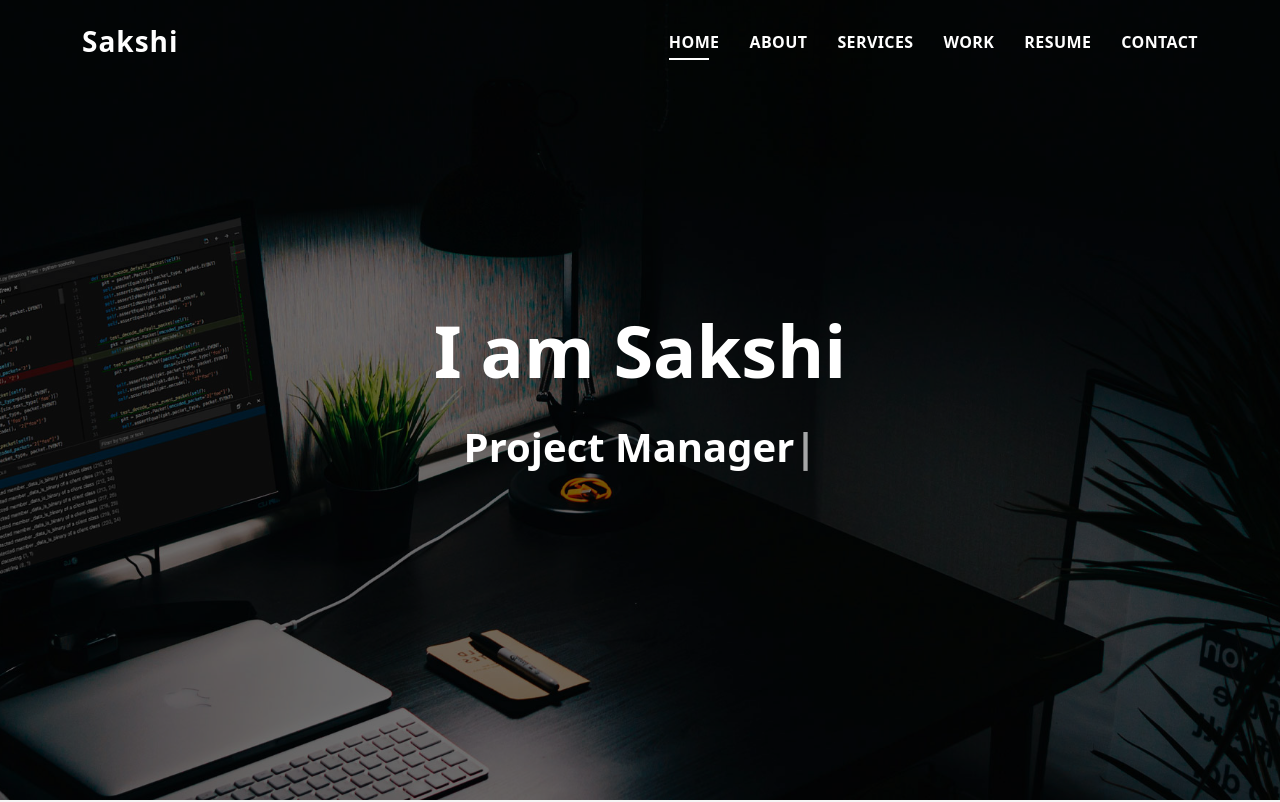
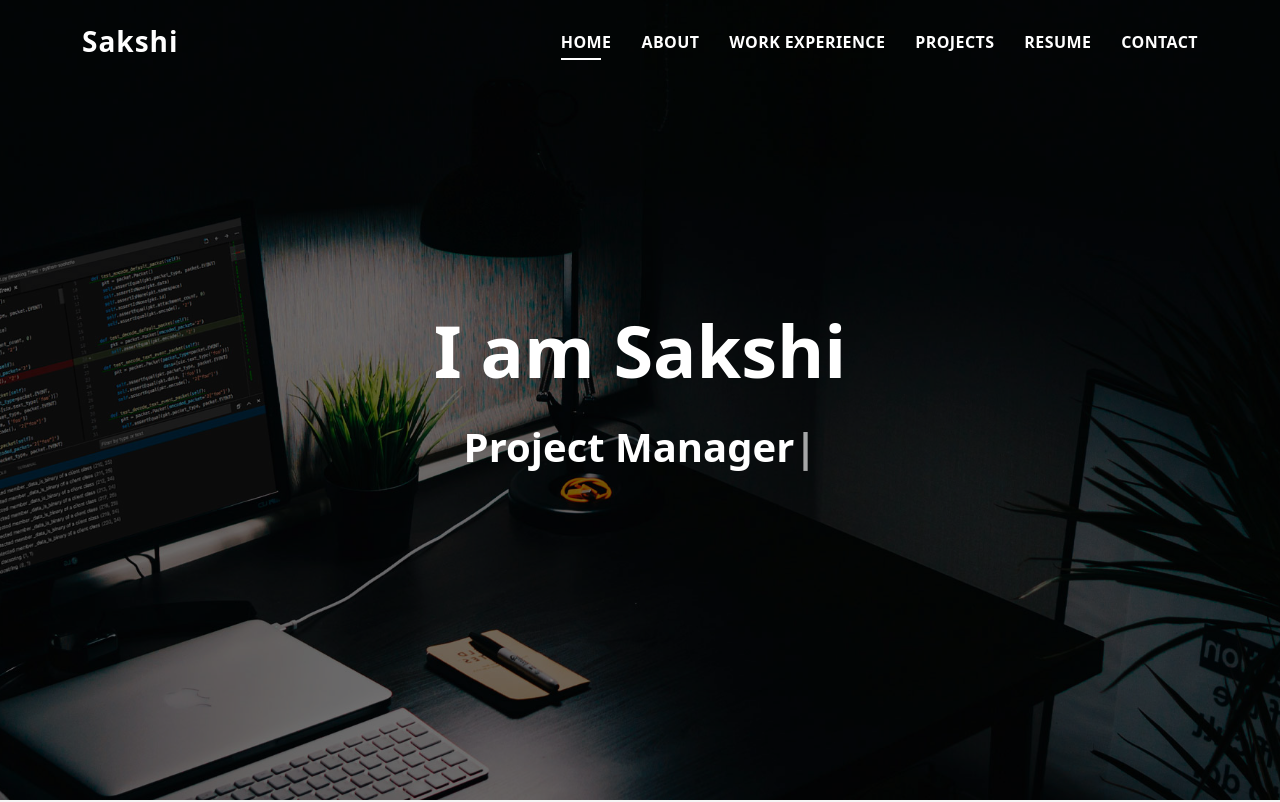
Before and after one commit to sakshi0303/sakshi0303.github.io, a plain HTML site: page DevFolio/index.html in a window 1280 px wide. Shown: the top 802 px of the page. Drawn offline with Linux system fonts and the light colour scheme.

Commit message:
dssdsdass

```diff
--- a/DevFolio/index.html
+++ b/DevFolio/index.html
@@ -44,8 +44,8 @@
         <ul>
           <li><a class="nav-link scrollto active" href="#hero">Home</a></li>
           <li><a class="nav-link scrollto" href="#about">About</a></li>
-          <li><a class="nav-link scrollto" href="#services">Services</a></li>
-          <li><a class="nav-link scrollto " href="#work">Work</a></li>
+          <li><a class="nav-link scrollto" href="#services">Work Experience</a></li>
+          <li><a class="nav-link scrollto " href="#work">Projects</a></li>
           <!-- <li><a class="nav-link scrollto " href="#blog">Blog</a></li> -->
           <li><a class="nav-link scrollto " href="assets/img/Resume_sakshi.pdf" download="CV">Resume</a></li>
           <!-- <li class="dropdown"><a href="#"><span>Drop Down</span> <i class="bi bi-chevron-down"></i></a>
```
